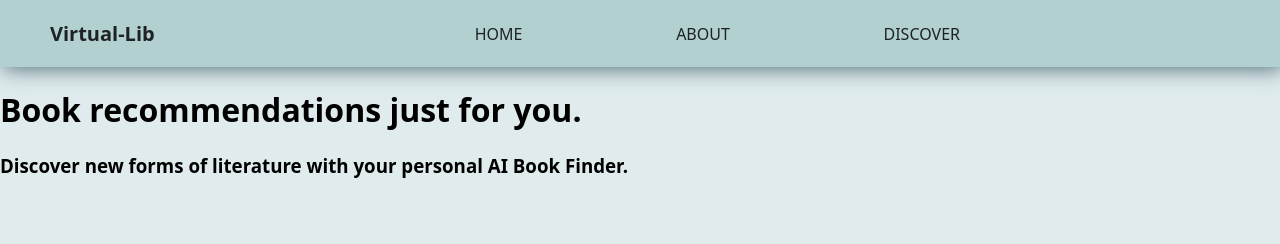
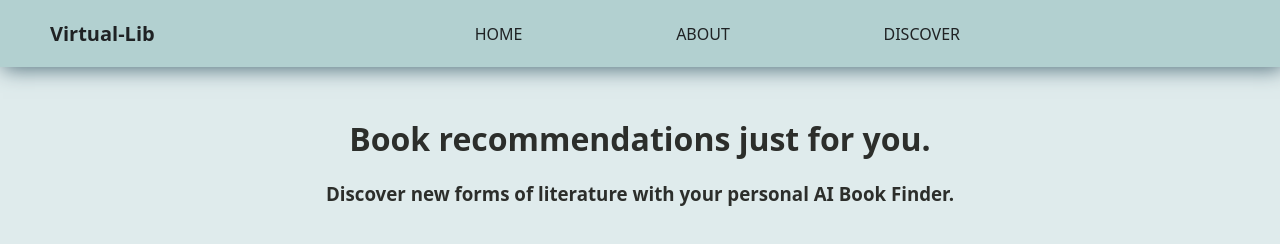
Before and after one commit to noor-i/Library, a plain HTML site: page root/pages/discover.html in a window 1280 px wide. Drawn offline with Linux system fonts and the light colour scheme.

Commit message:
changed intro font color to grey

```diff
--- a/root/assets/about.css
+++ b/root/assets/about.css
@@ -6,10 +6,11 @@
     margin-top: 40px;
     margin-bottom: 20px;
     text-align: center;
+    color: rgb(44, 46, 43);
 }
 
 .intro h2{
-    color: rgb(44, 46, 43);
+    color: rgb(61, 66, 58);
     font-style: italic;
 }
 
--- a/root/assets/discover.css
+++ b/root/assets/discover.css
@@ -0,0 +1,8 @@
+*{
+    color: rgb(44, 46, 43);
+}
+
+.intro{
+    text-align: center;
+    margin: 50px;
+}
--- a/root/pages/discover.html
+++ b/root/pages/discover.html
@@ -16,8 +16,10 @@
             <a href="../pages/discover.html">DISCOVER</a>
         </nav>
     </div>
-    <h1>Book recommendations just for you.</h1>
-    <h3>Discover new forms of literature with your personal AI Book Finder.</h1>
+    <div class="intro">
+        <h1>Book recommendations just for you.</h1>
+        <h3>Discover new forms of literature with your personal AI Book Finder.</h1>
+    </div>
     <script src="../js/discover.js"></script>
 </body>
 </html>
```
